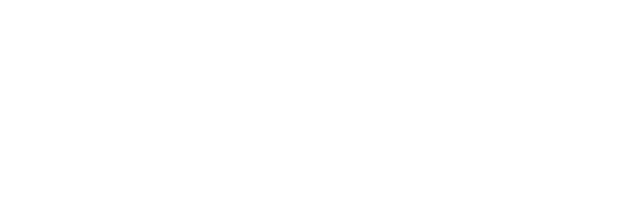
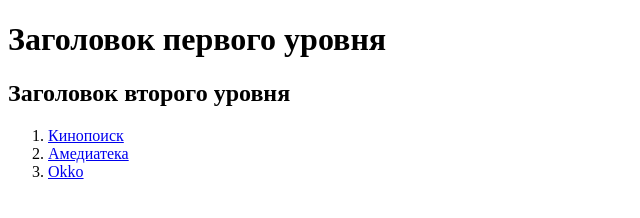
Before and after one commit to SurikovaElena/task-html, a website: page src/index.html in a window 1280 px wide. Shown: the whole page, without its empty margins (0-640 px from the left). Drawn offline with Linux system fonts and the light colour scheme.

Commit message:
Задание по HTML

```diff
--- a/src/index.html
+++ b/src/index.html
@@ -1,7 +1,21 @@
-<!DOCTYPE html>
+<!doctype html>
 <html lang="en">
     <head>
         <title>HTML</title>
     </head>
-    <body></body>
+    <body>
+        <h1>Заголовок первого уровня</h1>
+        <h2>Заголовок второго уровня</h2>
+        <ol>
+            <li>
+                <a href="https://www.kinopoisk.ru"> Кинопоиск </a>
+            </li>
+            <li>
+                <a href="https://www.amediateka.ru"> Амедиатека </a>
+            </li>
+            <li>
+                <a href="https://okko.tv"> Okko </a>
+            </li>
+        </ol>
+    </body>
 </html>
```
Also changed, not shown: 1 other file.
